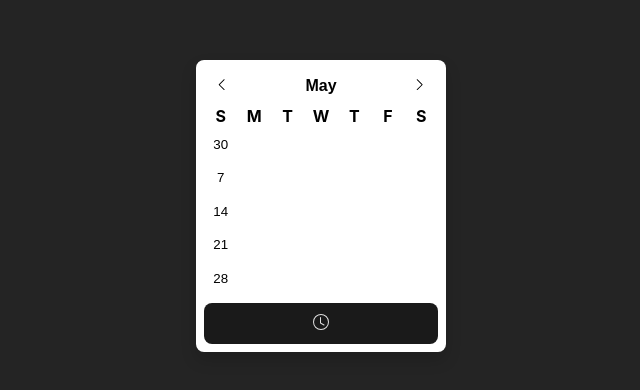
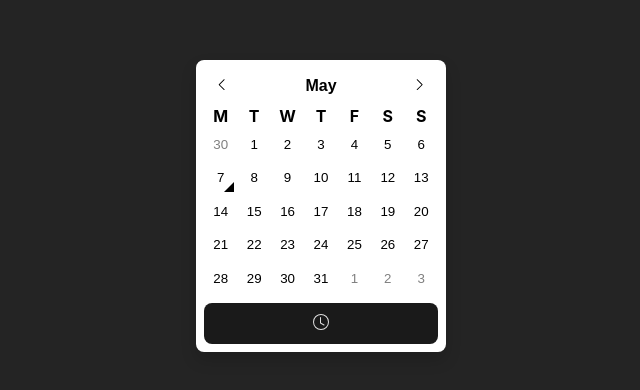
Before and after one commit to robinsonmax/DatePickerTest, a React (Vite) app: page / in a window 1280 px wide. Shown: the part 194-584 px from the top of the page, without its empty margins (319-959 px from the left). Built offline with nearby package versions, Linux system fonts and the light colour scheme.

Commit message:
🧑🏼‍💻 just some more changes

```diff
--- a/package.json
+++ b/package.json
@@ -17,7 +17,7 @@
   },
   "devDependencies": {
     "@types/react": "^18.0.28",
-    "@types/react-dom": "^18.0.11",
+    "@types/react-dom": "^18.2.4",
     "@typescript-eslint/eslint-plugin": "^5.57.1",
     "@typescript-eslint/parser": "^5.57.1",
     "@vitejs/plugin-react-swc": "^3.0.0",
--- a/src/DatePicker.module.scss
+++ b/src/DatePicker.module.scss
@@ -24,9 +24,14 @@ $transition-duration: 0.3s;
       background: transparent;
       padding: 0;
       border-radius: 4px;
+      border: 1px solid transparent;
       cursor: pointer;
       &:hover {
         background: #eee;
+      }
+      &:focus {
+        border-color: black;
+        outline: none;
       }
     }
     td button {
@@ -89,3 +94,31 @@ $transition-duration: 0.3s;
     margin-inline: $padding;
   }
 }
+
+.outOfMonth {
+  button {
+    color: rgba(0 0 0 / 50%);
+  }
+}
+
+.active button {
+  border-color: black;
+}
+
+.today {
+  button {
+    position: relative;
+    overflow: hidden;
+
+    &:after {
+      content: "";
+      position: absolute;
+      bottom: 2px;
+      right: 2px;
+      width: 0px;
+      height: 10px;
+      border-left: 10px solid transparent;
+      border-bottom: 10px solid black;
+    }
+  }
+}
--- a/src/DatePicker.tsx
+++ b/src/DatePicker.tsx
@@ -6,18 +6,31 @@ import {
   ChevronRight,
   Clock,
 } from "react-bootstrap-icons";
+import MonthView from "./DatePicker/MonthView";
 
 enum States {
+  Date,
+  Time,
+}
+
+enum Views {
   Month,
   Year,
   Decade,
-  Time,
 }
 
-export default function DatePicker() {
-  const [state, setState] = useState<States>(States.Month);
+export default function DatePicker({ defaultValue }: { defaultValue?: Date }) {
+  const [state, setState] = useState<States>(States.Date);
+  const [view, setView] = useState<Views>(Views.Month);
+  const [date, setDate] = useState<Date>(defaultValue || new Date());
 
   const isDateView = state !== States.Time;
+
+  let currentView;
+  switch (view) {
+    case Views.Month:
+      currentView = <MonthView date={date} setDate={setDate} />;
+  }
 
   return (
     <div className={styles.container}>
@@ -26,55 +39,7 @@ export default function DatePicker() {
           isDateView ? styles.expand : ""
         }`}
       >
-        <div className={styles.dateSection}>
-          <div>
-            <table>
-              <thead>
-                <tr>
-                  <th colSpan={7}>
-                    <Title text="May" />
-                  </th>
-                </tr>
-                <tr>
-                  <th>S</th>
-                  <th>M</th>
-                  <th>T</th>
-                  <th>W</th>
-                  <th>T</th>
-                  <th>F</th>
-                  <th>S</th>
-                </tr>
-              </thead>
-              <tbody>
-                <tr>
-                  <td>
-                    <button>30</button>
-                  </td>
-                </tr>
-                <tr>
-                  <td>
-                    <button>7</button>
-                  </td>
-                </tr>
-                <tr>
-                  <td>
-                    <button>14</button>
-                  </td>
-                </tr>
-                <tr>
-                  <td>
-                    <button>21</button>
-                  </td>
-                </tr>
-                <tr>
-                  <td>
-                    <button>28</button>
-                  </td>
-                </tr>
-              </tbody>
-            </table>
-          </div>
-        </div>
+        <div className={styles.dateSection}>{currentView}</div>
       </div>
       <div
         className={`${styles.switch} ${isDateView ? styles.date : styles.time}`}
@@ -82,9 +47,13 @@ export default function DatePicker() {
         <button
           className="btn"
           onClick={() => {
-            setState((state) =>
-              state === States.Time ? States.Month : States.Time
-            );
+            setState((state) => {
+              if (state === States.Time) {
+                setView(Views.Month);
+                return States.Date;
+              }
+              return States.Time;
+            });
           }}
         >
           {state == States.Time ? <Calendar2Event /> : <Clock />}
@@ -105,7 +74,7 @@ export default function DatePicker() {
   );
 }
 
-const Title = ({ text }: { text: string }) => {
+export const DatePickerTitle = ({ text }: { text: string }) => {
   return (
     <div className={styles.tableTitle}>
       <button className={styles.icon}>
--- /dev/null
+++ b/src/DatePicker/MonthView.tsx
@@ -0,0 +1,145 @@
+import { MouseEventHandler, useContext } from "react";
+import { DatePickerTitle } from "../DatePicker";
+import { LocaleContext } from "../LocaleContextComponent";
+import styles from "../DatePicker.module.scss";
+
+export default function MonthView({
+  date,
+  setDate,
+}: {
+  date: Date;
+  setDate: (date: Date) => void;
+}) {
+  const locale = useContext(LocaleContext);
+
+  const monthName = date.toLocaleString(locale.toString(), { month: "long" });
+
+  const firstDayOfMonth = new Date(date.getFullYear(), date.getMonth(), 1);
+  const calendarOffset = firstDayOfMonth.getDay();
+
+  // A list of days at 1 week intervals, starting from the 1st of the month
+  let anchors: Date[] = [];
+  for (
+    let index = 1;
+    index <=
+    DaysInMonth(date.getMonth() + 1, date.getFullYear()) + calendarOffset;
+    index += 7
+  ) {
+    anchors.push(new Date(date.getFullYear(), date.getMonth(), index));
+  }
+
+  return (
+    <div>
+      <table>
+        <thead>
+          <tr>
+            <th colSpan={7}>
+              <DatePickerTitle text={monthName} />
+            </th>
+          </tr>
+          <tr>
+            <th>M</th>
+            <th>T</th>
+            <th>W</th>
+            <th>T</th>
+            <th>F</th>
+            <th>S</th>
+            <th>S</th>
+          </tr>
+        </thead>
+        <tbody>
+          {anchors.map((anchorDate, index) => {
+            return (
+              <tr key={index}>
+                <GenerateRow
+                  day={date}
+                  anchorDate={anchorDate}
+                  offset={calendarOffset}
+                  onClick={(_, date) => {
+                    console.log(date.toDateString());
+                  }}
+                />
+              </tr>
+            );
+          })}
+        </tbody>
+      </table>
+    </div>
+  );
+}
+
+/**
+ * Generates a row of dates around the anchorDate
+ * @param param0 Properties
+ * @returns
+ */
+const GenerateRow = ({
+  day,
+  anchorDate,
+  offset,
+  onClick,
+}: {
+  day: Date;
+  anchorDate: Date;
+  offset: number;
+  onClick: (
+    event: React.MouseEvent<HTMLButtonElement, MouseEvent>,
+    date: Date
+  ) => void;
+}) => {
+  let days: Date[] = [];
+  for (let dayOfWeek = 0; dayOfWeek < 7; dayOfWeek++) {
+    let date = new Date(anchorDate);
+    date.setDate(anchorDate.getDate() + dayOfWeek - offset);
+    days.push(date);
+  }
+
+  return (
+    <>
+      {days.map((date, index) => {
+        const isActive = date.getDate() === day.getDate();
+        const isToday = IsToday(date);
+
+        return (
+          <td
+            key={index}
+            className={`${
+              date.getMonth() !== day.getMonth() ? styles.outOfMonth : ""
+            } ${isActive ? styles.active : ""} ${isToday ? styles.today : ""}`}
+          >
+            <button
+              onClick={(e) => {
+                onClick(e, date);
+              }}
+            >
+              {date.getDate()}
+            </button>
+          </td>
+        );
+      })}
+    </>
+  );
+};
+
+/**
+ * Gets the number of days in a month
+ * @param month the month (0-11)
+ * @param year the year
+ * @returns the number of days in that month
+ */
+const DaysInMonth = (month: number, year: number): number => {
+  return new Date(year, month, 0).getDate();
+};
+
+/**
+ * Checks if the date is today, ignoring the time portion & timezones
+ * @param date The date to compare
+ * @returns If the date is today
+ */
+const IsToday = (date: Date): boolean => {
+  return (
+    date.getDate() === new Date().getDate() &&
+    date.getMonth() === new Date().getMonth() &&
+    date.getFullYear() === new Date().getFullYear()
+  );
+};
--- /dev/null
+++ b/src/LocaleContextComponent.tsx
@@ -0,0 +1,20 @@
+import { createContext, useState } from "react";
+
+enum Locales {
+  English = "en-gb",
+  IncorrectEnglish = "en-us",
+}
+
+export const LocaleContext = createContext<Locales>(Locales.English);
+
+export default function LocaleContextComponent({
+  children,
+}: {
+  children: React.ReactNode;
+}) {
+  const [locale] = useState<Locales>(Locales.English);
+
+  return (
+    <LocaleContext.Provider value={locale}>{children}</LocaleContext.Provider>
+  );
+}
--- a/src/main.tsx
+++ b/src/main.tsx
@@ -2,9 +2,12 @@ import React from "react";
 import ReactDOM from "react-dom/client";
 import DatePicker from "./DatePicker.tsx";
 import "./index.scss";
+import LocaleContextComponent from "./LocaleContextComponent.tsx";
 
 ReactDOM.createRoot(document.getElementById("root") as HTMLElement).render(
   <React.StrictMode>
-    <DatePicker />
+    <LocaleContextComponent>
+      <DatePicker />
+    </LocaleContextComponent>
   </React.StrictMode>
 );
```
Also changed, not shown: 1 other file (tests, documents, lock files or other folders).
